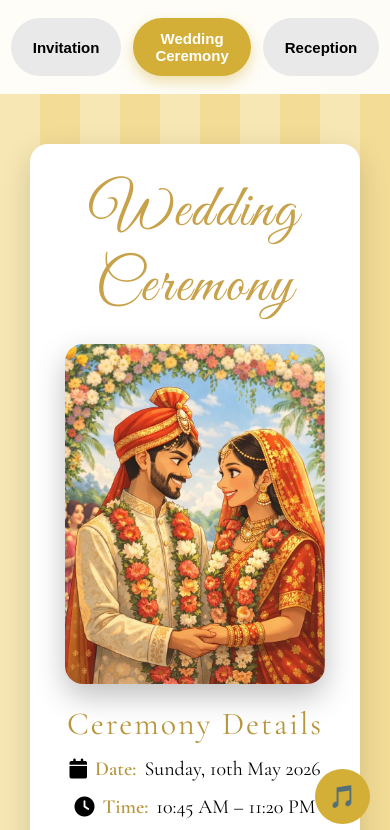
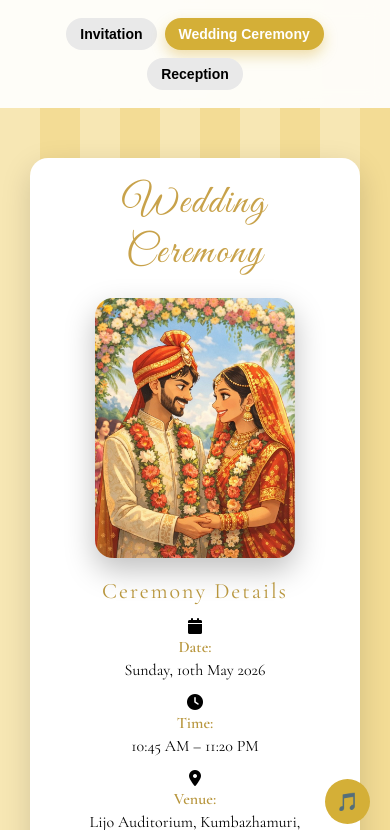
Before and after one commit to aswin2025/gokul-shruthi-wedding, a plain HTML site: page index.html in a window 390 px wide. Both pictures are taken after a click on the button "Wedding Ceremony". Shown: the top 830 px of the page. Drawn offline with nearby package versions, Linux system fonts and the light colour scheme.

Commit message:
style changes

```diff
--- a/style.css
+++ b/style.css
@@ -50,8 +50,7 @@ box-shadow:0 6px 14px rgba(212,175,55,0.4);
 /* sections */
 
 .section{
-display:none;
-padding:30px;
+padding:40px 15px;
 }
 
 .show{
@@ -211,7 +210,8 @@ color:#b8963d;
 .countdown{
 display:flex;
 justify-content:center;
-gap:18px;
+flex-wrap:wrap;
+gap:12px;
 margin-top:15px;
 }
 
@@ -400,3 +400,99 @@ bottom:-10px;
 right:-10px;
 transform:rotate(180deg);
 }
+
+img{
+max-width:100%;
+height:auto;
+}
+
+/* ---------------- MOBILE RESPONSIVE ---------------- */
+
+@media screen and (max-width: 768px){
+
+.tabs{
+flex-wrap:wrap;
+gap:8px;
+}
+
+.tab{
+font-size:14px;
+padding:8px 14px;
+}
+
+/* cards */
+
+.card{
+max-width:90%;
+padding:20px;
+}
+
+/* couple title */
+
+.couple-name{
+font-size:42px;
+}
+
+/* section headings */
+
+.decor-heading{
+font-size:40px;
+}
+
+/* section subtitle */
+
+.section-title{
+font-size:22px;
+}
+
+/* body text */
+
+.invite-text{
+font-size:18px;
+}
+
+/* images */
+
+.photo,
+.ceremony-img,
+.reception-photo{
+width:200px;
+height:260px;
+object-fit:cover;
+}
+
+/* countdown fix */
+
+.countdown{
+flex-wrap:wrap;
+gap:10px;
+}
+
+.count-box{
+font-size:14px;
+padding:8px 10px;
+}
+
+/* details */
+
+.details{
+font-size:16px;
+flex-direction:column;
+gap:3px;
+}
+
+/* map */
+
+iframe{
+height:200px;
+}
+
+/* music button */
+
+.music{
+width:45px;
+height:45px;
+font-size:18px;
+}
+
+}
```
